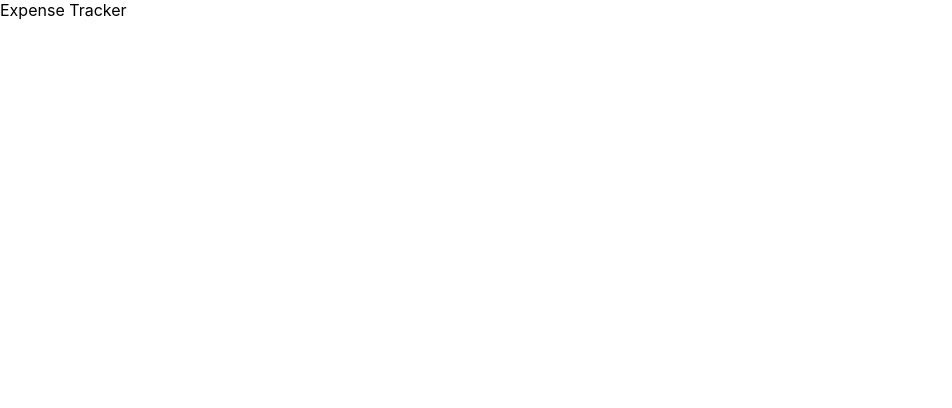
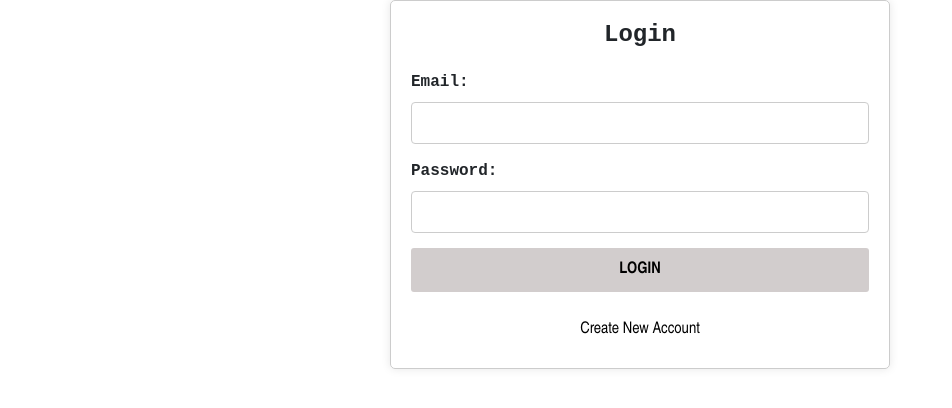
Before and after one commit to saurabh-r1/expense-tracker, a React (Create React App) app: page / in a window 1280 px wide. Shown: the top 408 px of the page, without its empty margins (0-952 px from the left). Built offline with nearby package versions, Linux system fonts and the light colour scheme.

Commit message:
Signup & Login Screen

```diff
--- a/package.json
+++ b/package.json
@@ -6,8 +6,11 @@
     "@testing-library/jest-dom": "^5.17.0",
     "@testing-library/react": "^13.4.0",
     "@testing-library/user-event": "^13.5.0",
+    "bootstrap": "^5.3.2",
     "react": "^18.2.0",
+    "react-bootstrap": "^2.9.1",
     "react-dom": "^18.2.0",
+    "react-router-dom": "^6.20.0",
     "react-scripts": "5.0.1",
     "web-vitals": "^2.1.4"
   },
--- a/src/App.js
+++ b/src/App.js
@@ -1,10 +1,13 @@
+
+// import SignUpForm from "./components/Authentication/SignupForm";
+// import MyNavbar from "./components/Navbar/MyNavbar";
+import Login from "./components/Authentication/Login";
 
 function App() {
   return (
     <div className="App">
-      <header className="App-header">
-        Expense Tracker
-      </header>
+        <Login/>
+
     </div>
   );
 }
--- /dev/null
+++ b/src/components/Authentication/AuthContext.js
@@ -0,0 +1,58 @@
+import React, { useState, useContext } from 'react';
+
+const AuthContext = React.createContext({
+  token: '',
+  isLoggedIn: false,
+  userEmail: '',
+  login: (token, userEmail) => {},
+  logout: () => {},
+  getToken: () => {},
+});
+
+export const AuthContextProvider = (props) => {
+  const initialToken = localStorage.getItem('token');
+  const initialUserEmail = localStorage.getItem('userEmail');
+  const [token, setToken] = useState(initialToken);
+  const [userEmail, setUserEmail] = useState(initialUserEmail);
+
+  const loginHandler = (token, userEmail) => {
+    setToken(token);
+    setUserEmail(userEmail);
+    localStorage.setItem('token', token);
+    localStorage.setItem('userEmail', userEmail);
+  };
+
+  const logoutHandler = () => {
+    setToken(null);
+    setUserEmail(null);
+    localStorage.removeItem('token');
+    localStorage.removeItem('userEmail');
+  };
+
+  const userIsLoggedIn = !!token;
+
+  const getToken = () => {
+    return token;
+  };
+
+  const contextValue = {
+    token: token,
+    isLoggedIn: userIsLoggedIn,
+    userEmail: userEmail,
+    login: loginHandler,
+    logout: logoutHandler,
+    getToken: getToken,
+  };
+
+  return (
+    <AuthContext.Provider value={contextValue}>
+      {props.children}
+    </AuthContext.Provider>
+  );
+};
+
+export const useAuth = () => {
+  return useContext(AuthContext);
+};
+
+export default AuthContext;
--- /dev/null
+++ b/src/components/Authentication/Login.css
@@ -0,0 +1,79 @@
+.container{
+    font-family: Georgia, 'Times New Roman', Times, serif;
+  }
+  .login-container {
+      font-family:'Arial Narrow';
+      width: 500px;
+      margin: 0 auto;
+      padding: 20px;
+      border: 1px solid #ccc;
+      border-radius: 5px;
+      box-shadow: 0 0 10px rgba(0, 0, 0, 0.1);
+    }
+
+    .login-header {
+      font-family: 'Courier New', Courier, monospace;
+      font-size: 24px;
+      font-weight: bold;
+      margin-bottom: 20px;
+      text-align: center;
+    }
+
+    .login-container form label {
+      font-family: 'Courier New', Courier, monospace;
+      font-weight: bold;
+    }
+
+    .login-container form input[type="email"],
+    .login-container form input[type="password"] {
+      width: 100%;
+      padding: 8px;
+      margin-bottom: 15px;
+      border: 1px solid #ccc;
+      border-radius: 4px;
+    }
+
+    .loading{
+      text-align: center;
+      background-color: #212521;
+      color: #fff;
+      border: none;
+      padding: 10px 20px;
+      border-radius: 3px;
+      cursor: pointer;
+      width: 100%;
+    }
+
+    .login-container form button[type="submit"] {
+      background-color:#ada5a58c ;
+      font-weight: bold;
+      color: black;
+      border: none;
+      padding: 10px 20px;
+      border-radius: 3px;
+      cursor: pointer;
+      width: 100%;
+    }
+
+    .login-container form button[type="submit"]:hover {
+      background-color: #212521;
+      color: #fff;
+    }
+
+    .button2{
+      text-align: center;
+
+
+    }
+    .button2 button{
+      border: none;
+      background-color: white;
+      color: #000;
+      margin-top: 20px;
+    }
+
+    .button2 button:hover{
+      background-color: white;
+      color: #000;
+      margin-top: 20px;
+    }
--- /dev/null
+++ b/src/components/Authentication/Login.js
@@ -0,0 +1,119 @@
+import React, { useContext, useRef, useState } from 'react';
+import { Form, Button, Container } from 'react-bootstrap';
+// import { useNavigate } from 'react-router-dom';
+
+import AuthContext from '../Authentication/AuthContext';
+import './Login.css';
+
+
+const Login = () => {
+  // const history = useNavigate();
+  const emailInputRef = useRef();
+  const passwordInputRef = useRef();
+
+
+  const authCtx = useContext(AuthContext);
+
+  const [isLogin, setIsLogin] = useState(true);
+  const [isLoading, setIsLoading] = useState(false);
+
+  const toggle = () => {
+    setIsLogin(!isLogin);
+  };
+
+
+
+  const submitHandler = (event) => {
+    event.preventDefault();
+
+    const enteredEmail = emailInputRef.current.value;
+    const enteredPassword = passwordInputRef.current.value;
+
+
+
+    // Add validation
+
+    setIsLoading(true);
+
+    let url;
+    if (isLogin) {
+      url = `https://identitytoolkit.googleapis.com/v1/accounts:signInWithPassword?key=AIzaSyBLKAbRXVsMIF8DYwJjnSGwYrzgHYy3jiU`;
+    } else {
+      url = `https://identitytoolkit.googleapis.com/v1/accounts:signUp?key=AIzaSyBLKAbRXVsMIF8DYwJjnSGwYrzgHYy3jiU`;
+    }
+
+    fetch(url, {
+      method: 'POST',
+      body: JSON.stringify({
+        email: enteredEmail,
+        password: enteredPassword,
+        returnSecureToken: true,
+      }),
+      headers: {
+        'Content-Type': 'application/json',
+      },
+    })
+      .then((res) => {
+        setIsLoading(false);
+        if (res.ok) {
+          return res.json();
+        } else {
+          return res.json().then((data) => {
+            let errorMessage = 'Authentication failed!';
+            if (data && data.error && data.error.message) {
+              errorMessage = data.error.message;
+            }
+            throw new Error(errorMessage);
+          });
+        }
+      })
+      .then((data) => {
+        authCtx.login(data.idToken, data.email);
+
+      })
+      .catch((err) => {
+        alert(err.message);
+      });
+  };
+
+
+
+  return (
+    <Container className="container1">
+      <div className="login-container">
+        <h2 className="login-header">{isLogin ? 'Login' : 'Sign Up'}</h2>
+        <Form onSubmit={submitHandler}>
+          <Form.Group controlId="email">
+            <Form.Label>Email:</Form.Label>
+            <Form.Control
+              type="email"
+              required
+              ref={emailInputRef}
+            />
+          </Form.Group>
+
+          <Form.Group controlId="password">
+            <Form.Label>Password:</Form.Label>
+            <Form.Control
+              type="password"
+              required
+              ref={passwordInputRef}
+            />
+          </Form.Group>
+
+          <div>
+          {!isLoading && <Button type="submit">{isLogin ? 'LOGIN': 'CREATE ACCOUNT'}</Button>}
+          {isLoading && <p className='loading'>Sending request....</p>}
+          </div>
+        </Form>
+        <div className="button2">
+        <Button className='bg-white' onClick={toggle}>
+          { isLogin? 'Create New Account':'Login with Existing Account'}
+        </Button>
+        </div>
+      </div>
+    </Container>
+  );
+};
+
+export default Login;
--- a/src/index.js
+++ b/src/index.js
@@ -2,6 +2,8 @@
 import ReactDOM from 'react-dom/client';
 import './index.css';
 import App from './App';
+import 'bootstrap/dist/css/bootstrap.min.css';
+
 
 
 const root = ReactDOM.createRoot(document.getElementById('root'));
```
Also changed, not shown: 1 other file (tests, documents, lock files or other folders).
